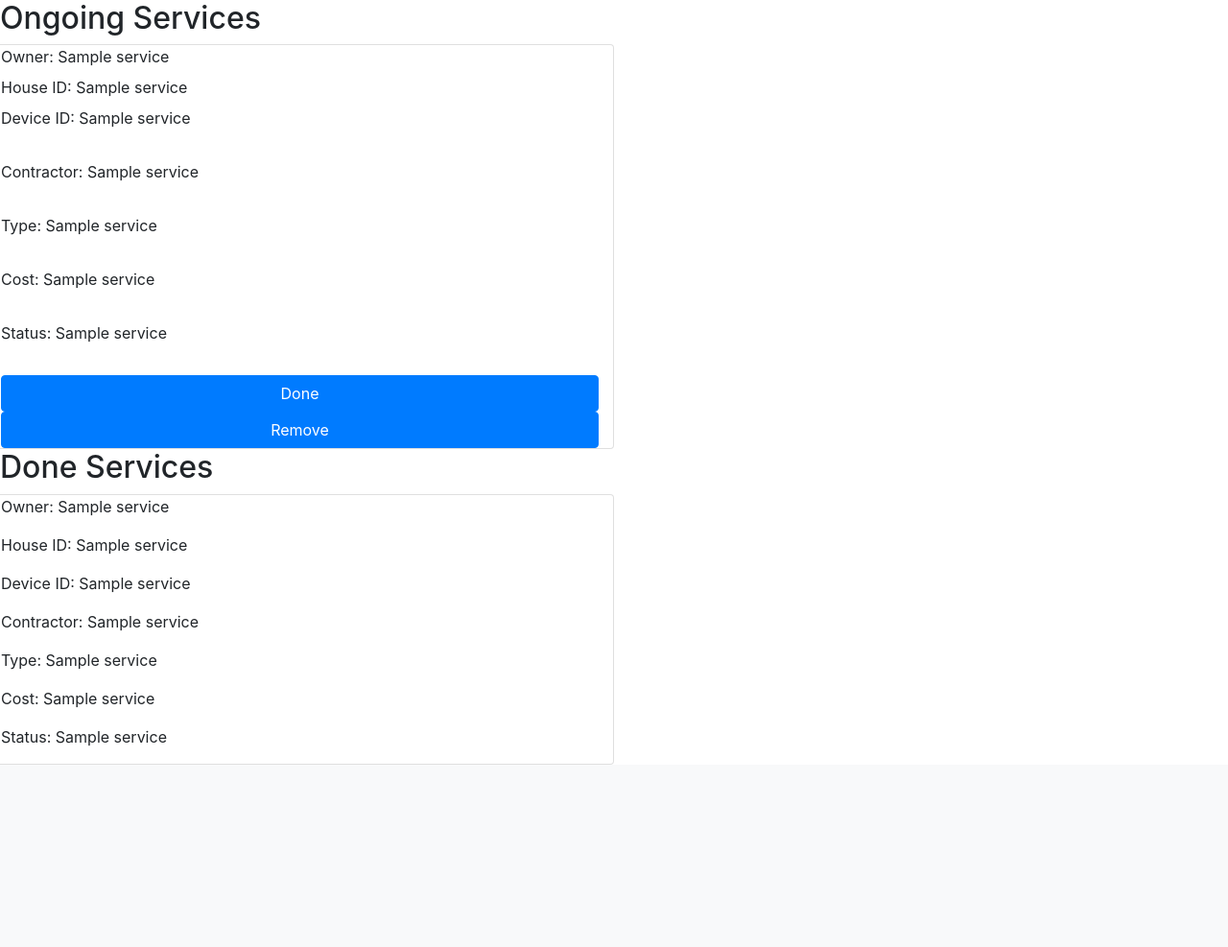
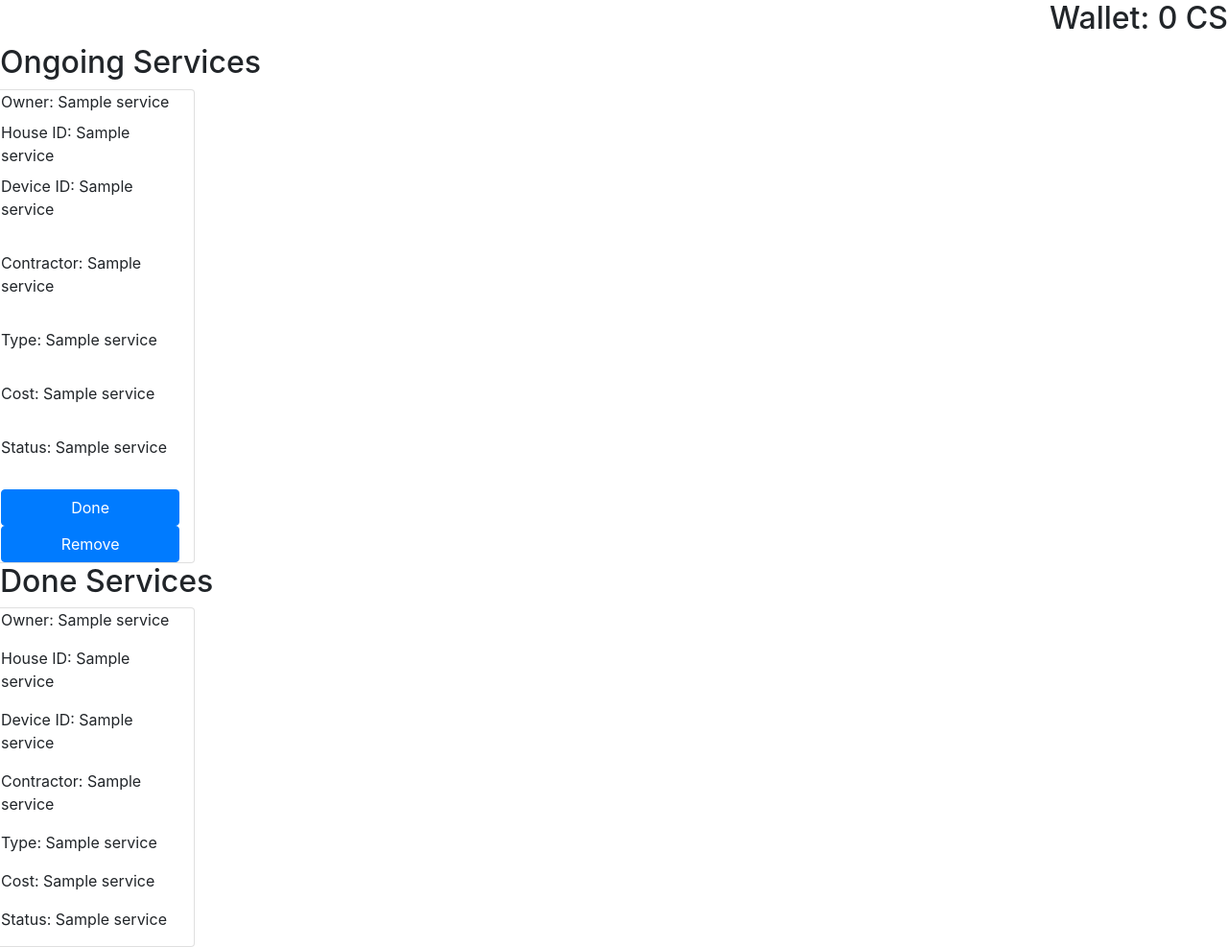
Before and after one commit to sameer2800/B-Audit, a Flask app: template templates/contractor.html in a window 1280 px wide. Shown: the part 56-1043 px from the top of the page at 96% size. Before the commit the page ends 853 px from the top, so only its background shows below. Run offline with Flask 2, Linux system fonts and the light colour scheme; the template is opened without the code that fills it: most values are stand-ins (such as "Sample title", 1, 10 or a date in 2020); some libraries are stand-ins or nearby versions.

Commit message:
Update project

```diff
--- a/templates/contractor.html
+++ b/templates/contractor.html
@@ -28,10 +28,11 @@
     </ul>
   </div>
   </nav>
+  <h2 class="text-right">Wallet: 0 CS</h2>
   <h2> Ongoing Services</h2>
   <div class = "row">
   {% for service in ongoing_services %}
-  <div class="card col-md-6">
+  <div class="card col-md-2">
     <div id = "service_registration_form">
         <form method="POST">
         <input type="hidden" name="id" value="{{service[0]}}"
@@ -78,7 +79,7 @@
   <h2> Done Services</h2>
   <div class = "row">
   {% for service in done_services %}
-  <div class="card col-md-6">
+  <div class="card col-md-2">
     <p> Owner: {{service[1]}} </p>
     <p> House ID: {{service[2]}}</p>
     <p> Device ID: {{service[3]}} </p>
--- a/templates/marketplace.html
+++ b/templates/marketplace.html
@@ -31,7 +31,7 @@
   <h2> Need Services</h2>
   <div class = "row">
   {% for service in need_services %}
-    <div class = "card col-md-6">
+    <div class = "card col-md-2">
       {% if type == "contractor" %}
           <div id = "service_registration_form">
               <form method="POST">
@@ -87,7 +87,7 @@
   <h2> Ongoing Services</h2>
   <div class = "row">
   {% for service in ongoing_services %}
-    <div class = "card col-md-6">
+    <div class = "card col-md-2">
       <p> Owner: {{service[1]}} </p>
       <p> House ID: {{service[2]}}</p>
       <p> Device ID: {{service[3]}} </p>
```
Also changed, not shown: templates/house.html (+4 -4 lines), templates/owner.html (+6 -5 lines), static/images/device_images/device_1.jpg (added), static/images/device_images/device_2.jpg (added), static/images/device_images/device_3.jpg (added), static/images/device_images/device_4.jpg (added).
